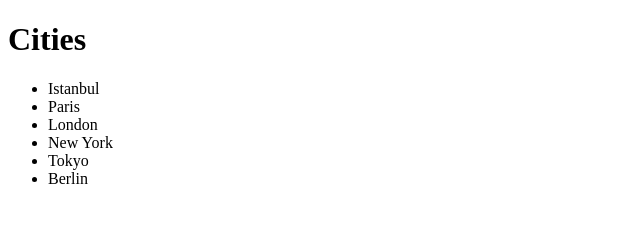
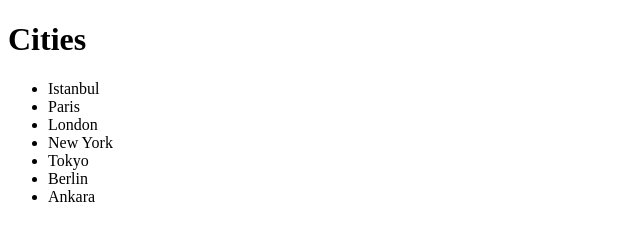
Before and after one commit to Dilek82/repo2, a plain HTML site: page index.html in a window 1280 px wide. Shown: the full height of the page, 0-640 px from the left. Drawn offline with Linux system fonts and the light colour scheme.

Commit message:
my message

```diff
--- a/index.html
+++ b/index.html
@@ -17,6 +17,7 @@
 	  <li>New York</li>
 	  <li>Tokyo</li>
 	 <li>Berlin</li>
+	<li>Ankara</li>
     </ul>
 </body>
 
```
